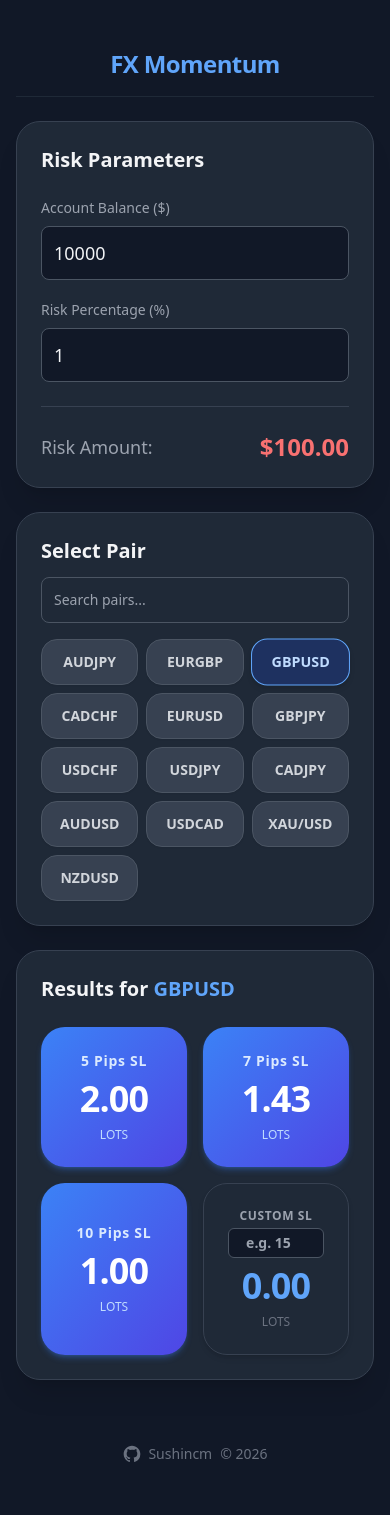
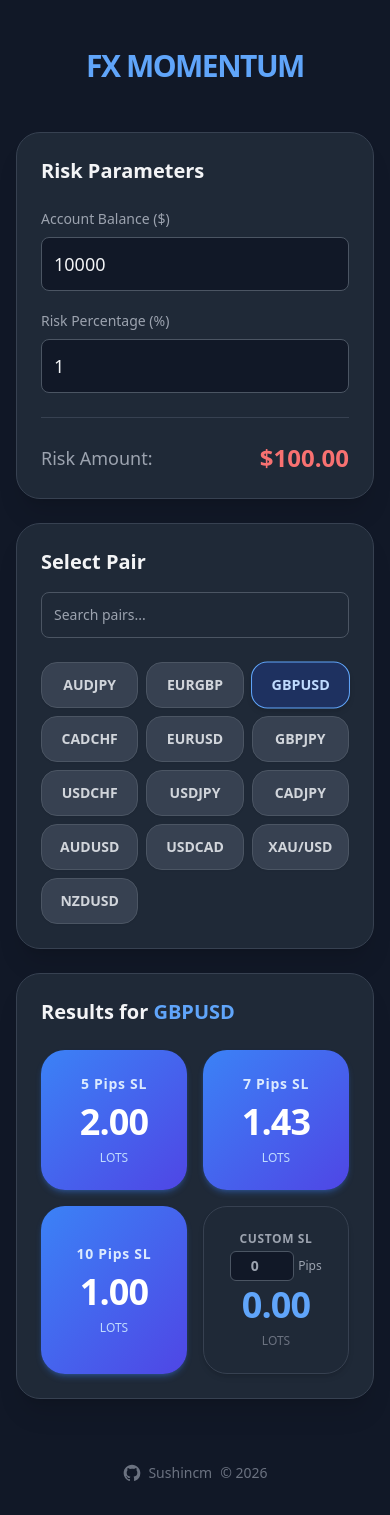
Before and after one commit to Sushincm/forex-pip-calculator, a React (Vite) app: page / in a window 390 px wide. Built offline with nearby package versions, Linux system fonts and the light colour scheme.

Commit message:
Update layout to responsive 3-column dashboard with equal card heights

```diff
--- a/src/App.jsx
+++ b/src/App.jsx
@@ -34,24 +34,29 @@ function App() {
 
   return (
     <div className="min-h-screen transition-colors duration-200 bg-gray-50 dark:bg-gray-900 text-gray-900 dark:text-gray-100 font-sans">
-      <div className="max-w-[480px] mx-auto px-4 py-8">
-        <div className="animate-fade-in-up delay-100">
+      <div className="max-w-[480px] lg:max-w-6xl mx-auto px-4 py-8">
+        <div className="animate-fade-in-up delay-100 text-center lg:text-left">
           <Header />
         </div>
 
-        <main className="space-y-6 mt-6">
+        <main className="grid grid-cols-1 lg:grid-cols-12 gap-6 mt-8">
+          <div className="lg:col-span-3 h-full">
             <RiskSettings
               accountBalance={accountBalance}
               setAccountBalance={setAccountBalance}
               riskPercentage={riskPercentage}
               setRiskPercentage={setRiskPercentage}
             />
+          </div>
 
+          <div className="lg:col-span-4 h-full">
             <PairGrid
               activePair={activePair}
               setActivePair={setActivePair}
             />
+          </div>
 
+          <div className="lg:col-span-5 h-full">
             <ResultsPanel
               accountBalance={accountBalance}
               riskPercentage={riskPercentage}
@@ -59,6 +64,7 @@ function App() {
               customPips={customPips}
               setCustomPips={setCustomPips}
             />
+          </div>
         </main>
 
         <footer className="mt-16 text-center text-sm text-gray-400 dark:text-gray-500 transition-colors duration-200">
--- a/src/Header.jsx
+++ b/src/Header.jsx
@@ -1,10 +1,10 @@
 import React from 'react';
 
-export default function Header({ darkMode, toggleDarkMode }) {
+export default function Header() {
   return (
-    <header className="flex justify-center items-center py-4 border-b border-gray-200 dark:border-gray-800">
-      <h1 className="text-2xl font-bold tracking-tight text-blue-600 dark:text-blue-400">
-        FX Momentum
+    <header className="flex justify-center lg:justify-start items-center py-4 mb-2">
+      <h1 className="text-3xl font-black tracking-tighter text-blue-600 dark:text-blue-400">
+        FX MOMENTUM
       </h1>
     </header>
   );
--- a/src/PairGrid.jsx
+++ b/src/PairGrid.jsx
@@ -14,9 +14,9 @@ export default function PairGrid({ activePair, setActivePair }) {
   });
 
   return (
-    <div className="mb-6 animate-fade-in-up delay-300 bg-white dark:bg-gray-800 rounded-3xl p-6 shadow-xl border border-gray-100 dark:border-gray-700">
-      <div className="flex flex-col mb-4 gap-3">
-        <h2 className="text-xl font-semibold text-gray-800 dark:text-gray-100">
+    <div className="h-full animate-fade-in-up delay-300 bg-white dark:bg-gray-800 rounded-3xl p-6 shadow-xl border border-gray-100 dark:border-gray-700">
+      <div className="mb-6">
+        <h2 className="text-xl font-semibold text-gray-800 dark:text-gray-100 mb-4">
           Select Pair
         </h2>
         <div className="relative w-full">
--- a/src/ResultsPanel.jsx
+++ b/src/ResultsPanel.jsx
@@ -36,7 +36,7 @@ export default function ResultsPanel({
   const customLotSize = currentCustomPip ? calculateLotSize(currentCustomPip) : 0;
 
   return (
-    <div className="bg-white dark:bg-gray-800 rounded-3xl p-6 shadow-xl border border-gray-100 dark:border-gray-700 animate-fade-in-up delay-[400ms]">
+    <div className="h-full bg-white dark:bg-gray-800 rounded-3xl p-6 shadow-xl border border-gray-100 dark:border-gray-700 animate-fade-in-up delay-[400ms]">
       <h2 className="text-xl font-semibold mb-6 text-gray-800 dark:text-gray-100">
         Results for{" "}
         <span className="text-blue-600 dark:text-blue-400 font-bold">
@@ -45,7 +45,7 @@ export default function ResultsPanel({
       </h2>
 
       {isGold ? (
-        <div className="grid grid-cols-1 md:grid-cols-2 gap-4 items-center">
+        <div className="grid grid-cols-1 sm:grid-cols-2 gap-4 items-stretch">
           <LotCard
             label="300 Points SL (30 Pips)"
             lotSize={calculateLotSize(30)}
@@ -53,19 +53,22 @@ export default function ResultsPanel({
           />
           {/* Custom Pips Card */}
           <div className="p-6 rounded-3xl flex flex-col items-center justify-center transition-transform hover:scale-105 shadow-md bg-white dark:bg-gray-800 text-gray-800 dark:text-gray-100 border border-gray-100 dark:border-gray-700">
-            <div className="flex flex-col items-center w-full mb-2">
+            <div className="flex flex-col items-center w-full mb-1">
               <label className="text-xs font-semibold tracking-wider text-gray-500 dark:text-gray-400 mb-1 uppercase">
                 Custom SL
               </label>
+              <div className="flex items-center gap-1">
                 <input
                   type="number"
                   value={currentCustomPip}
                   onChange={handleCustomPipsChange}
-                placeholder="e.g. 15"
+                  placeholder="0"
                   step="0.1"
                   min="0"
-                className="w-24 text-center text-sm font-bold p-1 rounded-md border border-gray-300 dark:border-gray-600 bg-gray-50 dark:bg-gray-900 focus:ring-2 focus:ring-blue-500 outline-none transition text-gray-900 dark:text-gray-100"
+                  className="w-16 text-center text-sm font-bold p-1 rounded-md border border-gray-200 dark:border-gray-600 bg-gray-50 dark:bg-gray-900 focus:ring-2 focus:ring-blue-500 outline-none transition text-gray-900 dark:text-gray-100"
                 />
+                <span className="text-xs text-gray-400">Pips</span>
+              </div>
             </div>
             <span className="text-4xl font-extrabold tracking-tight text-blue-600 dark:text-blue-400">
               {Number(customLotSize).toFixed(2)}
@@ -74,7 +77,7 @@ export default function ResultsPanel({
               Lots
             </span>
           </div>
-          <div className="text-gray-500 dark:text-gray-400 p-4 bg-yellow-50 dark:bg-yellow-900/20 rounded-2xl border border-yellow-200 dark:border-yellow-700/50 md:col-span-2">
+          <div className="text-gray-500 dark:text-gray-400 p-4 bg-yellow-50 dark:bg-yellow-900/20 rounded-2xl border border-yellow-200 dark:border-yellow-700/50 sm:col-span-2">
             <p className="font-medium text-yellow-800 dark:text-yellow-600">
               Note for Gold (XAU/USD):
             </p>
@@ -85,7 +88,7 @@ export default function ResultsPanel({
           </div>
         </div>
       ) : (
-        <div className="grid grid-cols-2 gap-4">
+        <div className="grid grid-cols-2 gap-4 items-stretch">
           <LotCard
             label="5 Pips SL"
             lotSize={calculateLotSize(5)}
@@ -104,19 +107,22 @@ export default function ResultsPanel({
 
           {/* Custom Pips Card */}
           <div className="p-6 rounded-3xl flex flex-col items-center justify-center transition-transform hover:scale-105 shadow-md bg-white dark:bg-gray-800 text-gray-800 dark:text-gray-100 border border-gray-100 dark:border-gray-700">
-            <div className="flex flex-col items-center w-full mb-2">
+            <div className="flex flex-col items-center w-full mb-1">
               <label className="text-xs font-semibold tracking-wider text-gray-500 dark:text-gray-400 mb-1 uppercase">
                 Custom SL
               </label>
+              <div className="flex items-center gap-1">
                 <input
                   type="number"
                   value={currentCustomPip}
                   onChange={handleCustomPipsChange}
-                placeholder="e.g. 15"
+                  placeholder="0"
                   step="0.1"
                   min="0"
-                className="w-24 text-center text-sm font-bold p-1 rounded-md border border-gray-300 dark:border-gray-600 bg-gray-50 dark:bg-gray-900 focus:ring-2 focus:ring-blue-500 outline-none transition text-gray-900 dark:text-gray-100"
+                  className="w-16 text-center text-sm font-bold p-1 rounded-md border border-gray-200 dark:border-gray-600 bg-gray-50 dark:bg-gray-900 focus:ring-2 focus:ring-blue-500 outline-none transition text-gray-900 dark:text-gray-100"
                 />
+                <span className="text-xs text-gray-400">Pips</span>
+              </div>
             </div>
             <span className="text-4xl font-extrabold tracking-tight text-blue-600 dark:text-blue-400">
               {Number(customLotSize).toFixed(2)}
--- a/src/RiskSettings.jsx
+++ b/src/RiskSettings.jsx
@@ -4,7 +4,7 @@ export default function RiskSettings({ accountBalance, setAccountBalance, riskPe
   const riskAmount = (accountBalance * (riskPercentage / 100)).toFixed(2);
 
   return (
-    <div className="bg-white dark:bg-gray-800 rounded-3xl p-6 shadow-xl border border-gray-100 dark:border-gray-700 animate-fade-in-up delay-200">
+    <div className="h-full bg-white dark:bg-gray-800 rounded-3xl p-6 shadow-xl border border-gray-100 dark:border-gray-700 animate-fade-in-up delay-200">
       <h2 className="text-xl font-semibold mb-6 text-gray-800 dark:text-gray-100">
         Risk Parameters
       </h2>
```
Lines whose indentation alone changed are shown as unchanged.
